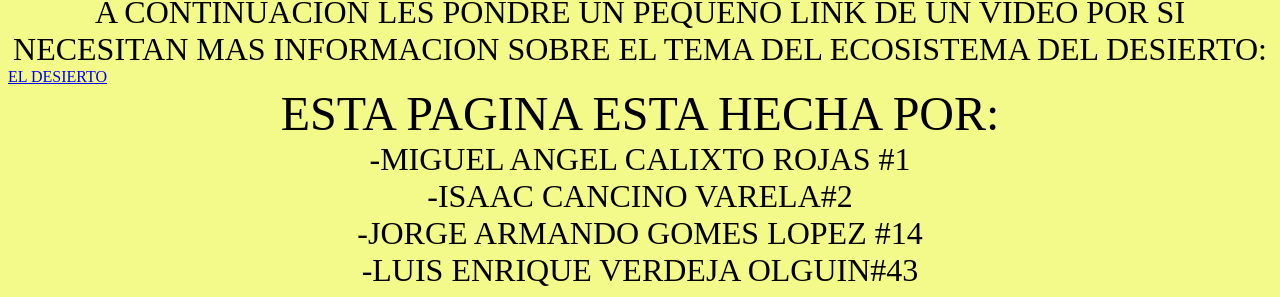
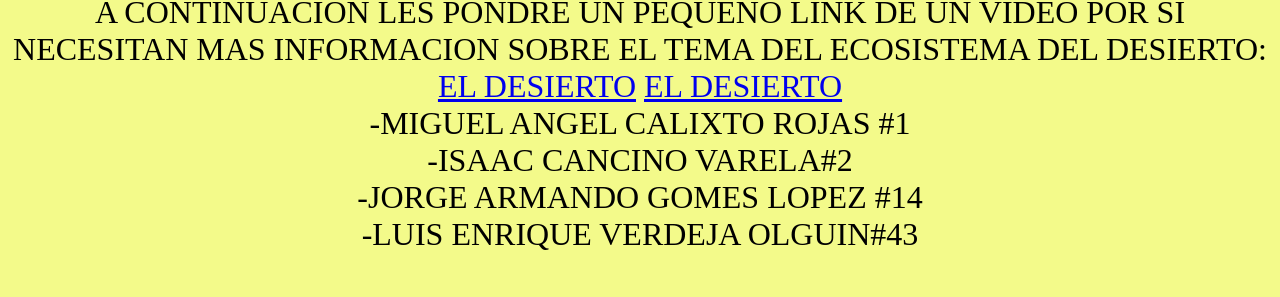
Before and after one commit to miguelbubu/mal., a plain HTML site: page index.html in a window 1280 px wide. Shown: the part 9600-9897 px from the top of the page. After the commit the page ends 9861 px from the top, so only its background shows below. Drawn offline with Linux system fonts and the light colour scheme.

Commit message:
Update index.html

```diff
--- a/index.html
+++ b/index.html
@@ -133,8 +133,9 @@ Ambas categorías son útiles para el estudio desde distintas perspectivas y dis
 <CENTER><FONT SIZE="6">-CAMELLO</FONT></CENTER>
 <a href=><img src="https://cdn.britannica.com/94/152294-131-DC3E25DB.jpg"width="400" height="200" /></a>
 <CENTER><FONT SIZE="6">A CONTINUACION LES PONDRE UN PEQUEÑO LINK DE UN VIDEO POR SI NECESITAN MAS INFORMACION SOBRE EL TEMA DEL ECOSISTEMA DEL DESIERTO:</FONT></CENTER>
-<A HREF="https://www.youtube.com/watch?v=zEGPiMqwnfc&feature=youtu.be">EL DESIERTO</a>
-<CENTER><FONT SIZE="20">ESTA PAGINA ESTA HECHA POR:</FONT></CENTER>
+<CENTER><FONT SIZE="6"><A HREF="https://www.youtube.com/watch?v=zEGPiMqwnfc&feature=youtu.be">EL DESIERTO</a>
+<A HREF="https://www.youtube.com/watch?v=zEGPiMqwnfc&feature=youtu.be">EL DESIERTO</a></FONT></CENTER>
+
 <CENTER><FONT SIZE="6">-MIGUEL ANGEL CALIXTO ROJAS #1</FONT></CENTER>
 
 <CENTER><FONT SIZE="6">-ISAAC CANCINO VARELA#2</FONT></CENTER>
```
